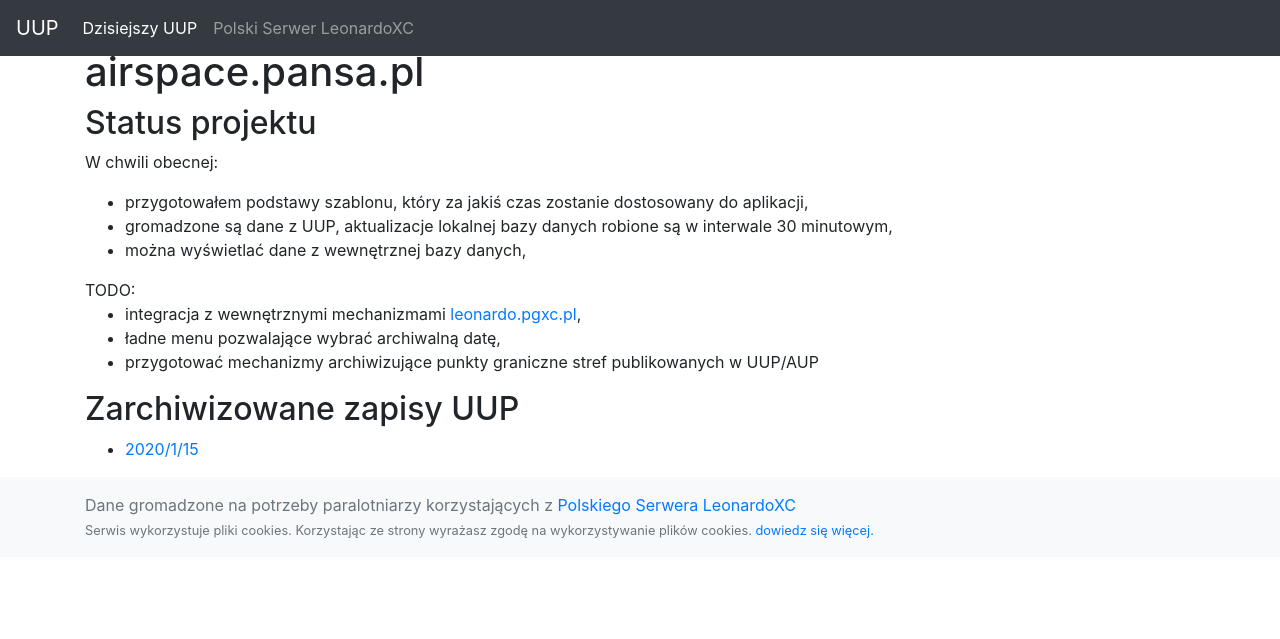
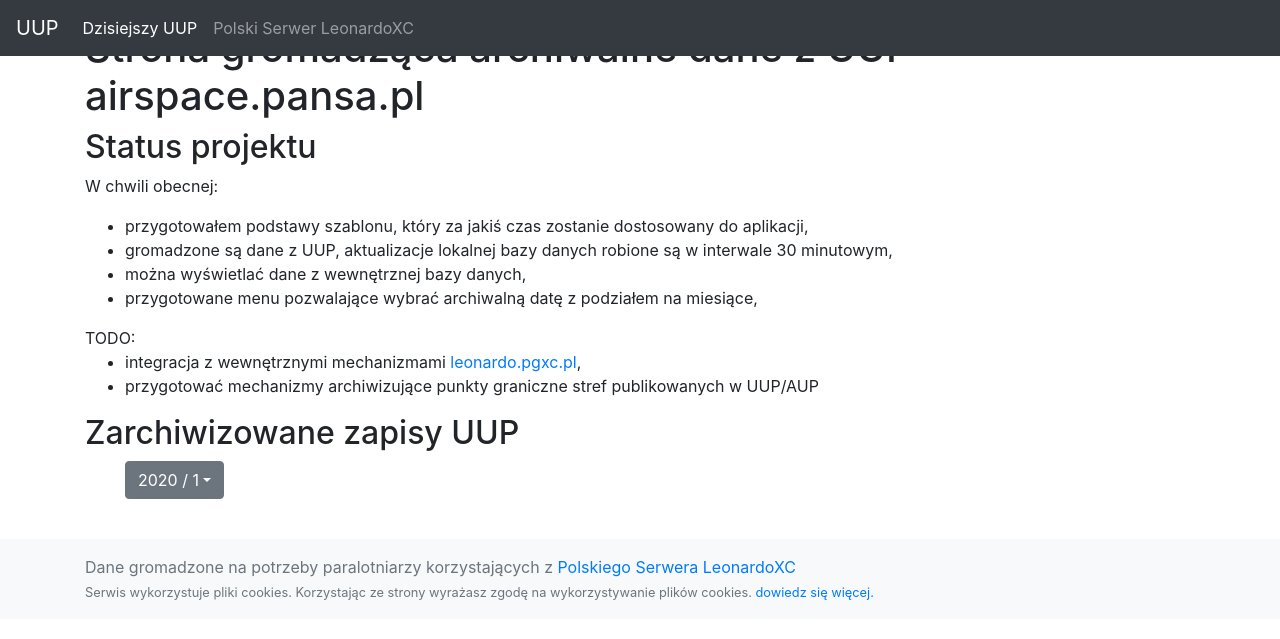
Before and after one commit to robertgrubba/UUP, a Flask app: page / in a window 1280 px wide. Shown: the top 639 px of the page. Run offline with Flask 2, Linux system fonts and the light colour scheme; tables that the repository leaves empty hold one stand-in row (values such as "Sample post"); some libraries are stand-ins or nearby versions.

Commit message:
aup records grouped in dropdown menus by year/month

```diff
--- a/core/templates/core/base.html
+++ b/core/templates/core/base.html
@@ -9,6 +9,8 @@
     <link rel="icon" href="{{ url_for('static',filename='images/favicon.png') }}" />
     <link rel="stylesheet" href="https://stackpath.bootstrapcdn.com/bootstrap/4.3.1/css/bootstrap.min.css" integrity="sha384-ggOyR0iXCbMQv3Xipma34MD+dH/1fQ784/j6cY/iJTQUOhcWr7x9JvoRxT2MZw1T" crossorigin="anonymous">
     <script src="http://ajax.googleapis.com/ajax/libs/jquery/1.7.1/jquery.min.js" type="text/javascript"></script>
+     <script src="https://cdnjs.cloudflare.com/ajax/libs/popper.js/1.11.0/umd/popper.min.js" integrity="sha384-b/U6ypiBEHpOf/4+1nzFpr53nxSS+GLCkfwBdFNTxtclqqenISfwAzpKaMNFNmj4" crossorigin="anonymous"></script>
+    <script src="https://stackpath.bootstrapcdn.com/bootstrap/4.3.1/js/bootstrap.min.js"></script>"
 
 <!-- Global site tag (gtag.js) - Google Analytics -->
 <script async src="https://www.googletagmanager.com/gtag/js?id=G-7B49GS2JC6"></script>
--- a/core/templates/core/index.html
+++ b/core/templates/core/index.html
@@ -10,17 +10,27 @@
 	 <li>przygotowałem podstawy szablonu, który za jakiś czas zostanie dostosowany do aplikacji,</li>
 	 <li>gromadzone są dane z UUP, aktualizacje lokalnej bazy danych robione są w interwale 30 minutowym,</li>
  	 <li>można wyświetlać dane z wewnętrznej bazy danych,</li>
+	 <li>przygotowane menu pozwalające wybrać archiwalną datę z podziałem na miesiące,</li>
  </ul>
  TODO:
  <ul>
 	 <li>integracja z wewnętrznymi mechanizmami <a href="https://leonardo.pgxc.pl">leonardo.pgxc.pl</a>,</li>
-	 <li>ładne menu pozwalające wybrać archiwalną datę,</li>
 	 <li>przygotować mechanizmy archiwizujące punkty graniczne stref publikowanych w UUP/AUP</li>
  </ul>
  <h2>Zarchiwizowane zapisy UUP</h2>
  <ul>
- {% for day in days %}
- 	<li><a href="{{ url_for('core_bp.day_display',year=day.start.year,month=day.start.month,day=day.start.day) }}">{{ day.start.year }}/{{ day.start.month }}/{{ day.start.day }}</a></li>
+ {% for year,year_group in days |groupby('start.year')|reverse %}
+ 	{% for month, list in year_group|groupby('start.month')|reverse %}
+	<div class="dropdown">
+		<button class="btn btn-secondary dropdown-toggle" type="button" id="{{year}}_{{month}}Primary" data-toggle="dropdown" aria-haspopup="true" aria-expanded="false">{{ year }} / {{ month }}</button>
+		<div class="dropdown-menu" aria-labelledby="{{year}}_{{month}}Primary">
+		{% for day in list %}
+ 			<a class="dropdown-item" href="{{ url_for('core_bp.day_display',year=day.start.year,month=day.start.month,day=day.start.day) }}">{{ day.start.year }}/{{ day.start.month }}/{{ day.start.day }}</a>
+		{% endfor %}
+		</div>
+	</div>
+	<br>
+	{% endfor %}
  {% endfor %}
  </ul>
 </p>
```
